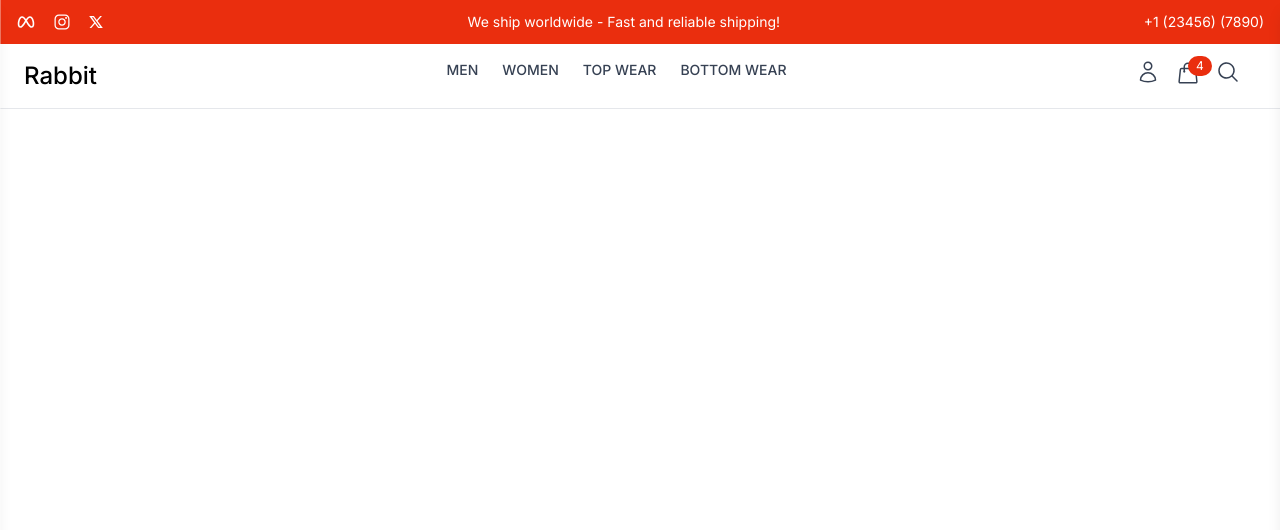
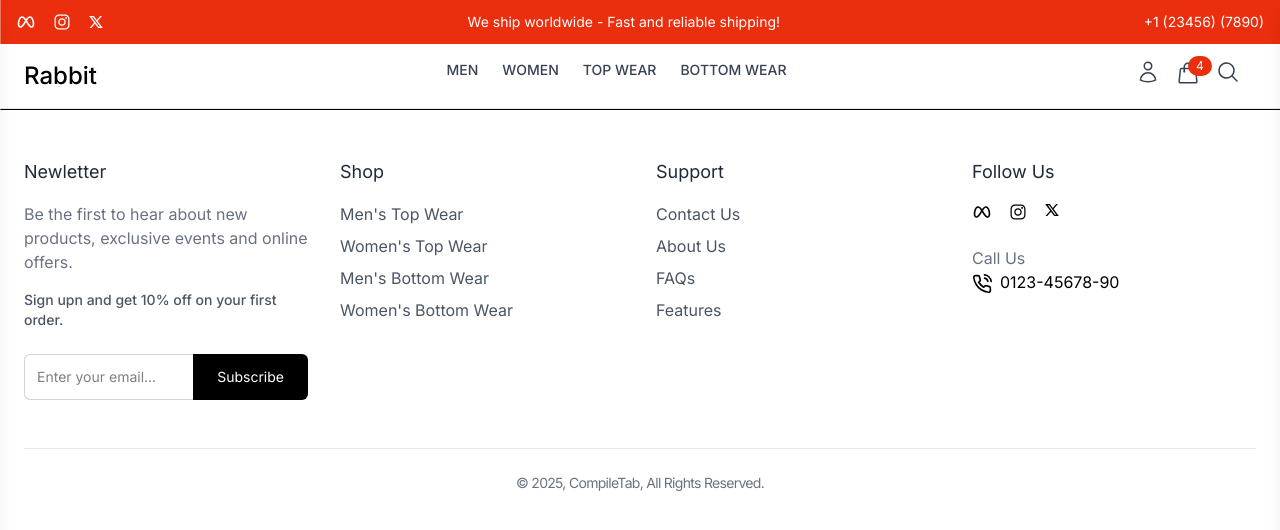
Before and after one commit to rittikgupta07professional-tech/rabbit-ecommerce, a React app in the folder frontend/: page / in a window 1280 px wide. Shown: the top 530 px of the page. Built offline with nearby package versions, Linux system fonts and the light colour scheme; the HTML template or start-up script is replaced by a standard one.

Commit message:
feat: Footer Added

```diff
--- /dev/null
+++ b/frontend/src/Components/Common/Footer.jsx
@@ -0,0 +1,97 @@
+import React from 'react'
+import { IoLogoInstagram } from 'react-icons/io'
+import { RiTwitterXLine } from 'react-icons/ri'
+import { TbBrandMeta } from 'react-icons/tb'
+import {FiPhoneCall} from 'react-icons/fi'
+import { Link } from 'react-router-dom'
+
+const Footer = () => {
+  return (
+    <footer className='border-t py-12 lg:px-6'>
+        <div className="container mx-auto grid grid-cols-1 md:grid-cols-4 gap-8 px-4 lg:px-0">
+            <div>
+                <h3 className='text-lg  text-gray-800 mb-4'>Newletter</h3>
+                <p className="text-gray-500 mb-4">
+                    Be the first to hear about new products, exclusive events and
+                    online offers.
+                </p>
+                <p className='font-medium text-sm text-gray-600 mb-6'>
+                    Sign upn and get 10% off on your first order.
+                </p>
+                {/* Newsletter form */}
+                <form className='flex'>
+                    <input
+                    type="email"
+                    placeholder='Enter your email...'
+                    className='p-3 w-full text-sm border-t border-l border-b border-gray-300
+                     rounded-l-md focus:oultiner-none focus:ring-2 focus:ring-gray-500 transition-all'
+                    />
+                    <button type='submit' className='bg-black text-white px-6 py-3 text-sm rounded-r-md hover:bg-gray-800 transition-all'>Subscribe</button>
+                </form>
+            </div>
+            {/* ShopLinks */}
+            <div>
+                <h3 className='text-lg text-gray-800 mb-4'>Shop</h3>
+                <ul className='space-y-2 text-gray-600'>
+                    <li>
+                        <Link to='' className='hover:text-gray-500 transition-colors'>Men's Top Wear</Link>
+                    </li>
+                    <li>
+                        <Link to='' className='hover:text-gray-500 transition-colors'>Women's Top Wear</Link>
+                    </li>
+                    <li>
+                        <Link to='' className='hover:text-gray-500 transition-colors'>Men's Bottom Wear</Link>
+                    </li>
+                    <li>
+                        <Link to='' className='hover:text-gray-500 transition-colors'>Women's Bottom Wear</Link>
+                    </li>
+                </ul>
+            </div>
+            {/* Supports Links */}
+            <div>
+                <h3 className='text-lg text-gray-800 mb-4'>Support</h3>
+                <ul className='space-y-2 text-gray-600'>
+                    <li>
+                        <Link to='' className='hover:text-gray-500 transition-colors'>Contact Us</Link>
+                    </li>
+                    <li>
+                        <Link to='' className='hover:text-gray-500 transition-colors'>About Us</Link>
+                    </li>
+                    <li>
+                        <Link to='' className='hover:text-gray-500 transition-colors'>FAQs</Link>
+                    </li>
+                    <li>
+                        <Link to='' className='hover:text-gray-500 transition-colors'>Features</Link>
+                    </li>
+                </ul>
+            </div>
+            {/* Followers */}
+            <div>
+                <h3 className='text-lg text-gray-800 mb-4'>Follow Us</h3>
+                <div className="flex item-center space-x-4 mb-6">
+                    <a href="https://facebook.com" target='_blank' rel='noopener noreferrer' className='hover:text-gray-500'>
+                     <TbBrandMeta className='h-5 w-5'/>
+                    </a>
+                    <a href="https://facebook.com" target='_blank' rel='noopener noreferrer' className='hover:text-gray-500'>
+                     <IoLogoInstagram className='h-5 w-5'/>
+                    </a>
+                    <a href="https://facebook.com" target='_blank' rel='noopener noreferrer' className='hover:text-gray-500'>
+                     <RiTwitterXLine className='h-4 w-4'/>
+                    </a>
+                </div>
+                <p  className='text-gray-500'>Call Us</p>
+                <p>
+                    <FiPhoneCall className='h-5 w-5 inline-block mr-2' />
+                    0123-45678-90
+                </p>
+            </div>
+        </div>
+        {/* Footer CopyWrite text */}
+        <div className="container mx-auto mt-12 px-4 lg:px-0 border-t border-gray-200 pt-6">
+            <p className='text-gray-500 text-sm tracking-tighter text-center'>© 2025, CompileTab, All Rights Reserved.</p>
+        </div>
+    </footer>
+  )
+}
+
+export default Footer
--- a/frontend/src/Components/Layout/UserLayout.jsx
+++ b/frontend/src/Components/Layout/UserLayout.jsx
@@ -1,5 +1,6 @@
 import React from 'react'
 import Header from '../Common/Header'
+import Footer from '../Common/Footer'
 
 const UserLayout = () => {
   return (
@@ -8,6 +9,7 @@
        <Header/>
        {/* Main Content  */}
        {/* Footer */}
+       <Footer/>
     </>
   )
 }
```
